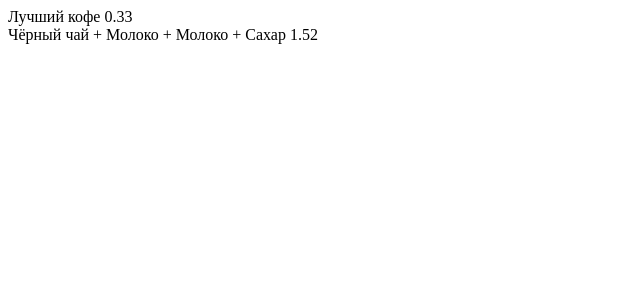
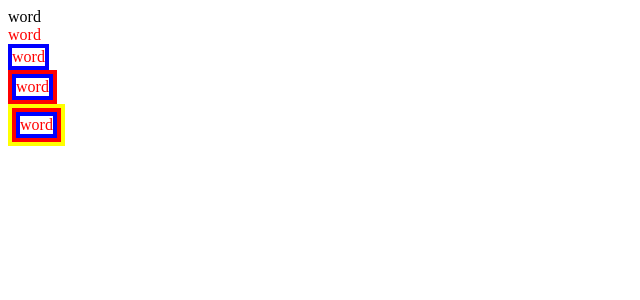
Before and after one commit to peraleks/patterns, a PHP site: page /Structural/decorator/decorator.php in a window 1280 px wide. Shown: the top 300 px of the page, without its empty margins (0-640 px from the left). Run offline with PHP 8.4, Linux system fonts and the light colour scheme.

Commit message:
minor changes

```diff
--- a/Structural/decorator/decorator.php
+++ b/Structural/decorator/decorator.php
@@ -1,133 +1,77 @@
 <?php
-// Шаблон ДЕКОРАТОР
-declare(strict_types=1);
+/**
+ * ДЕКОРАТОР предназначенный для динамического подключения дополнительного поведения к объекту.
+ * Предоставляет гибкую альтернативу практике создания подклассов с целью расширения функциональности.
+ *
+ * Задача
+ * Объект, который предполагается использовать, выполняет основные функции.
+ * Однако может потребоваться добавить к нему некоторую дополнительную функциональность,
+ * которая будет выполняться до, после или даже вместо основной функциональности объекта.
+ *
+ * Реализация
+ * Создается абстрактный класс, представляющий как исходный класс, так и новые, добавляемые в класс функции.
+ * В классах-декораторах новые функции вызываются в требуемой последовательности
+ * — до или после вызова последующего объекта.
+ * При желании остаётся возможность использовать исходный класс (без расширения функциональности),
+ * если на его объект сохранилась ссылка.
+ */
 
-abstract class Beverage
+abstract class Component
 {
-    /**
-     * @var string описание напитка
-     */
-    protected $description;
-
-    protected $size;
-
-    public function getDescription(): string
-    {
-        return $this->description;
-    }
-
-    public function getSize()
-    {
-        return $this->size;
-    }
-
-    public function setSize(int $size)
-    {
-        $this->size = $size;
-    }
-
-    public abstract function cost(): float;
+    abstract function operation(): string;
 }
 
-abstract class CondimentDecorator extends Beverage
+class ConcreteComponent extends Component
 {
-
-}
-
-class Coffee extends Beverage
-{
-    function __construct()
+    public function operation(): string
     {
-        $this->description = 'Лучший кофе ';
-    }
-
-    public function cost(): float
-    {
-       return 0.33 * $this->size;
+        return 'word';
     }
 }
 
-class Tea extends Beverage
+abstract class Decorator extends Component
 {
-    function __construct()
+    protected $component;
+
+    function __construct(Component $component)
     {
-        $this->description = 'Чёрный чай ';
-    }
-
-    public function cost(): float
-    {
-        return 0.22 * $this->size;
+        $this->component = $component;
     }
 }
 
-class Milk extends CondimentDecorator
+class ConcreteDecoratorColor extends Decorator
 {
-    public $beverage;
-
-    function __construct(Beverage $beverage)
+    public function operation(): string
     {
-        $this->beverage = $beverage;
-    }
-
-    public function getDescription(): string
-    {
-        return $this->beverage->getDescription().' + Молоко';
-    }
-
-    public function cost(): float
-    {
-        return 0.5 * $this->getSize() + $this->beverage->cost();
-    }
-
-    public function setSize(int $size)
-    {
-        $this->beverage->setSize($size);
-    }
-
-    public function getSize()
-    {
-        return $this->beverage->getSize();
-    }
-
-}
-
-class Sugar extends CondimentDecorator
-{
-    public $beverage;
-
-    function __construct(Beverage $beverage)
-    {
-        $this->beverage = $beverage;
-    }
-
-    public function getDescription(): string
-    {
-        return $this->beverage->getDescription().' + Сахар';
-    }
-
-    public function cost(): float
-    {
-        return 0.3 * $this->getSize() + $this->beverage->cost();
-    }
-
-    public function setSize(int $size)
-    {
-        $this->beverage->setSize($size);
-    }
-
-    public function getSize()
-    {
-        return $this->beverage->getSize();
+        return '<span style="color:red">'.$this->component->operation().'</span>';
     }
 }
 
-$coffee = new Coffee();
-$coffee->setSize(1);
-echo $coffee->getDescription().' '.$coffee->cost().'<br>';
+class ConcreteDecoratorBorder extends Decorator
+{
+    protected $color = "blue";
 
-$tea = new Tea();
-$tea->setSize(1);
-$tea = new Milk($tea);
-$tea = new Milk($tea);
-$tea = new Sugar($tea);
-echo $tea->getDescription().' '.$tea->cost().'<br>';
+    public function operation(): string
+    {
+        return "<div style=\"border: 4px solid $this->color; display: inline-block\">"
+            .$this->component->operation().
+            '</div>';
+    }
+
+    public function setColor(string $color)
+    {
+        $this->color = $color;
+    }
+}
+
+$component = new ConcreteComponent();
+echo $component->operation().'<br>';
+$component= new ConcreteDecoratorColor($component);
+echo $component->operation().'<br>';
+$component = new ConcreteDecoratorBorder($component);
+echo $component->operation().'<br>';
+($component = new ConcreteDecoratorBorder($component))->setColor('red');
+echo $component->operation().'<br>';
+$component = new ConcreteDecoratorBorder($component);
+$component->setColor('yellow');
+echo $component->operation().'<br>';
--- a/index.php
+++ b/index.php
@@ -45,8 +45,8 @@ define('WEB_DIR', __DIR__);
 // ***************** СТРУКТУРНЫЕ **********************************************
 
 // Адаптер ...................... Adapter / Wrapper
-// Декоратор / Decorator
-//              include(__DIR__.'/Structural/decorator/decorator.php');
+// Декоратор / Decorator ( Wrapper / Обёртка)
+              include(__DIR__.'/Structural/decorator/decorator.php');
 //.............................................................................
 // Заместитель .................. Proxy
 // Компоновщик .................. Composite
```
Also changed, not shown: 8 other files.
